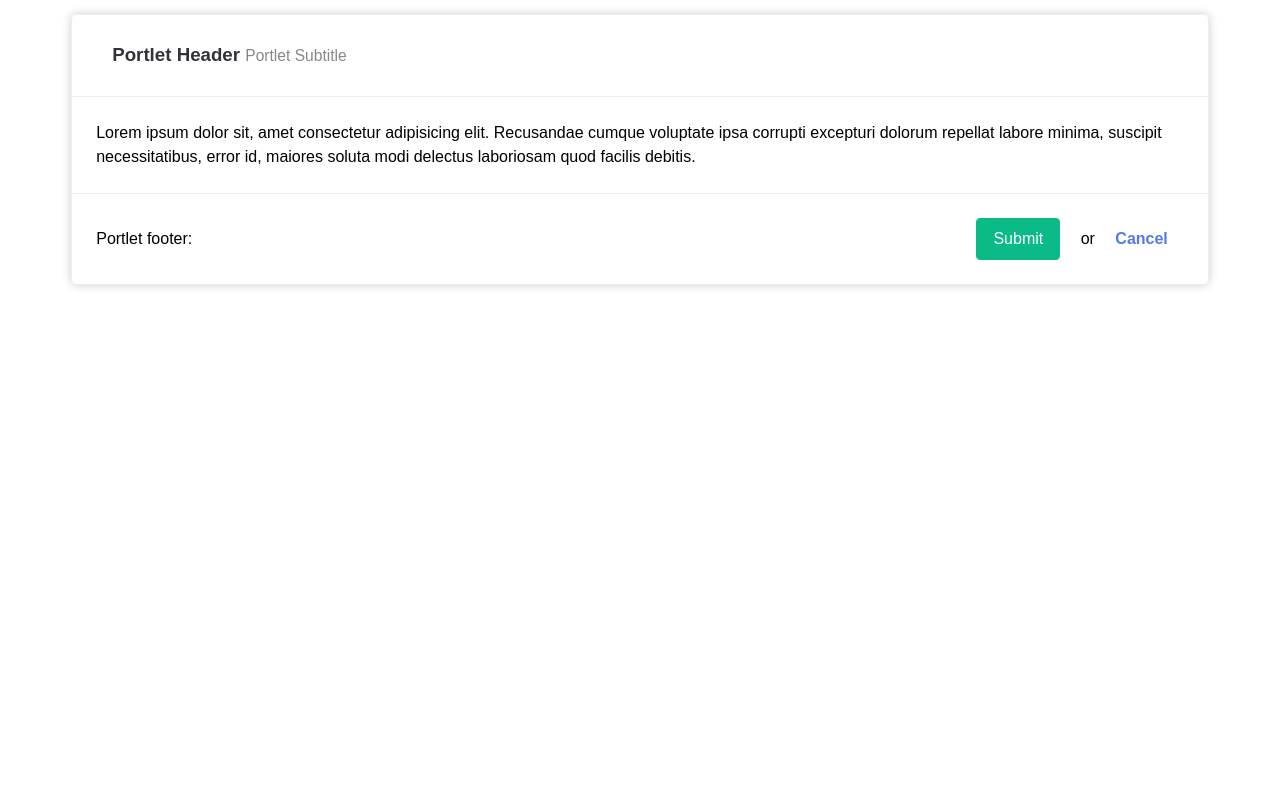
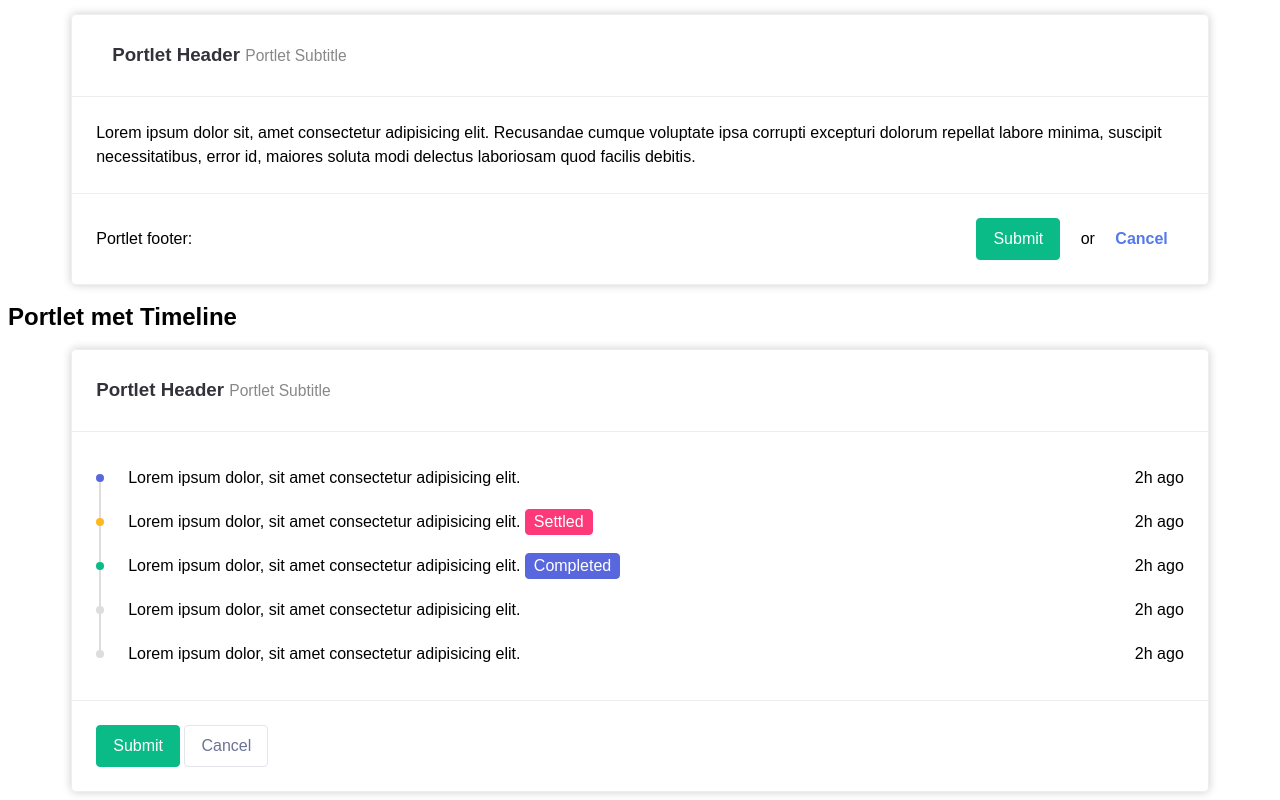
Before and after one commit to Syntra-Frontend-2019/BEM-Jannick, a plain HTML site: page index.html in a window 1280 px wide. Shown: the part 513-1313 px from the top of the page. Before the commit the page ends 806 px from the top, so only its background shows below. Drawn offline with Linux system fonts and the light colour scheme; some icons are missing.

Commit message:
timeline in portlet

```diff
--- a/index.html
+++ b/index.html
@@ -85,6 +85,50 @@
         </div>
     </div>
 
+    <h2>Portlet met Timeline</h2>
+
+    <div class="portlet">
+        <div class="portlet__header">
+            <h3 class="portlet__title">Portlet Header <small>Portlet Subtitle</small></h3>
+        </div>
+        <div class="portlet__body">
+            <ul class="timeline">
+                <li class="timeline__item timeline__item--primary">
+                    <div class="timeline__content">Lorem ipsum dolor, sit amet consectetur adipisicing elit.</div>
+                    <div class="timeline__timestamp">2h ago</div>
+                </li>
+                <li class="timeline__item timeline__item--warning">
+                    <div class="timeline__content">
+                        Lorem ipsum dolor, sit amet consectetur adipisicing elit.
+                        <span class="badge badge--danger">Settled</span>
+                    </div>
+                    <div class="timeline__timestamp">2h ago</div>
+                </li>
+                <li class="timeline__item timeline__item--success">
+                    <div class="timeline__content">
+                        Lorem ipsum dolor, sit amet consectetur adipisicing elit.
+                        <span class="badge badge--primary">Completed</span>
+                    </div>
+                    <div class="timeline__timestamp">2h ago</div>
+                </li>
+                <li class="timeline__item">
+                    <div class="timeline__content">Lorem ipsum dolor, sit amet consectetur adipisicing elit.</div>
+                    <div class="timeline__timestamp">2h ago</div>
+                </li>
+                <li class="timeline__item">
+                    <div class="timeline__content">Lorem ipsum dolor, sit amet consectetur adipisicing elit.</div>
+                    <div class="timeline__timestamp">2h ago</div>
+                </li>
+            </ul>
+        </div>
+        <div class="portlet__footer">
+            <div class="portlet__footer__left">
+                <a href="" class="button button--success">Submit</a>
+                <a href="" class="button button--secondary">Cancel</a>
+            </div>
+        </div>
+    </div>
+
 </body>
 
 </html>
--- a/timeline.css
+++ b/timeline.css
@@ -1,6 +1,7 @@
 .timeline {
     position: relative;
     padding: 0;
+    margin: 0;
 }
 
 .timeline:before {
@@ -48,3 +49,13 @@
 .timeline__item--primary .timeline__content:before {
     background-color: #5867dd;
 }
+
+.portlet__header > * {
+    margin-right: .5rem;
+}
+
+.portlet__title,
+.portlet__logo,
+.portlet__subtitle {
+    margin-right: .5rem;
+}
```
